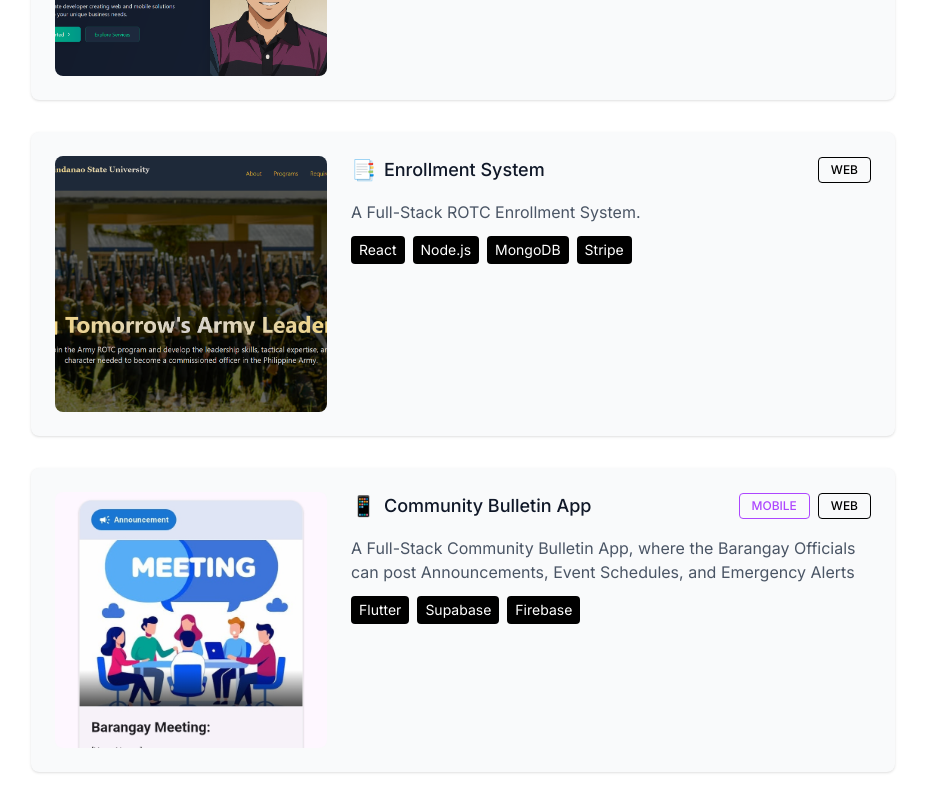
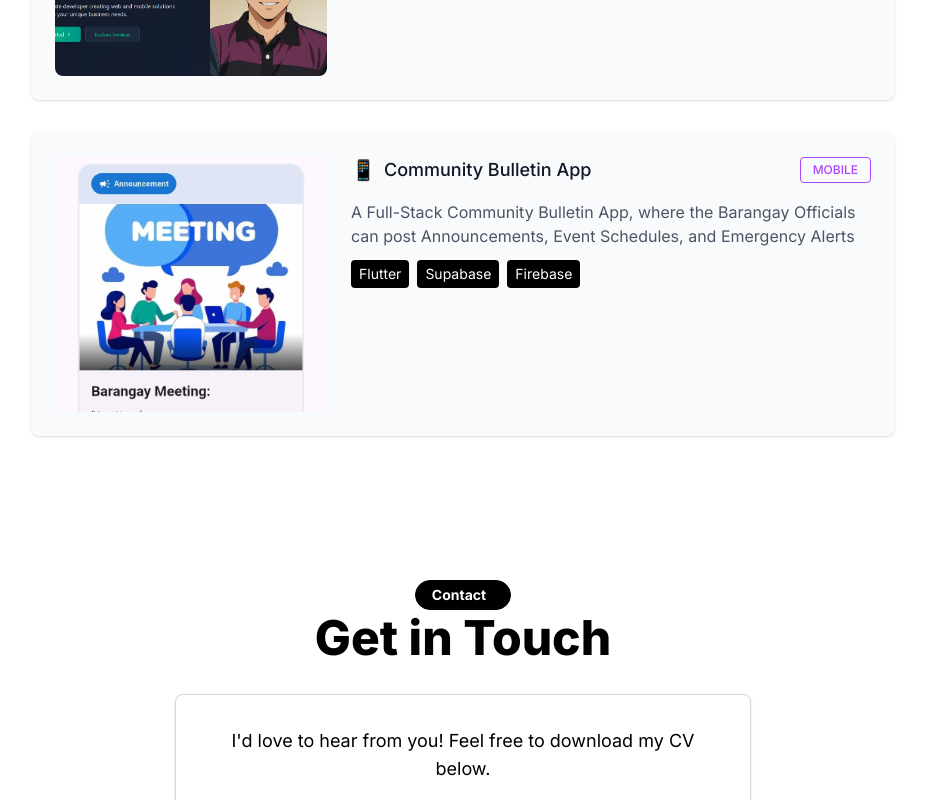
Before and after one commit to KSCervantes/NextJs-Portfolio, a Next.js app: page / in a window 1280 px wide. Shown: the part 2720-3520 px from the top of the page, without its empty margins (177-1102 px from the left). Built offline with nearby package versions, Linux system fonts and the light colour scheme.

Commit message:
Fix: correct mistake in Projects.tsx

```diff
--- a/src/components/Projects.tsx
+++ b/src/components/Projects.tsx
@@ -36,22 +36,9 @@ export default function Projects() {
     },
     {
       id: 2,
-      name: "Enrollment System",
-      description: "A Full-Stack ROTC Enrollment System.",
-      technologies: ["React", "Node.js", "MongoDB", "Stripe"],
-      website: "#",
-      github: "https://github.com/username/ecommerce",
-      color: "purple",
-      logo: "📑",
-      image: "/images/Rotc.png",
-      hasMobile: false,
-    },
-    {
-      id: 3,
       name: "Community Bulletin App",
       description: "A Full-Stack Community Bulletin App, where the Barangay Officials can post Announcements, Event Schedules, and Emergency Alerts",
       technologies: ["Flutter", "Supabase", "Firebase"],
-      website: "#",
       github: "#",
       color: "purple",
       logo: "📱",
```
